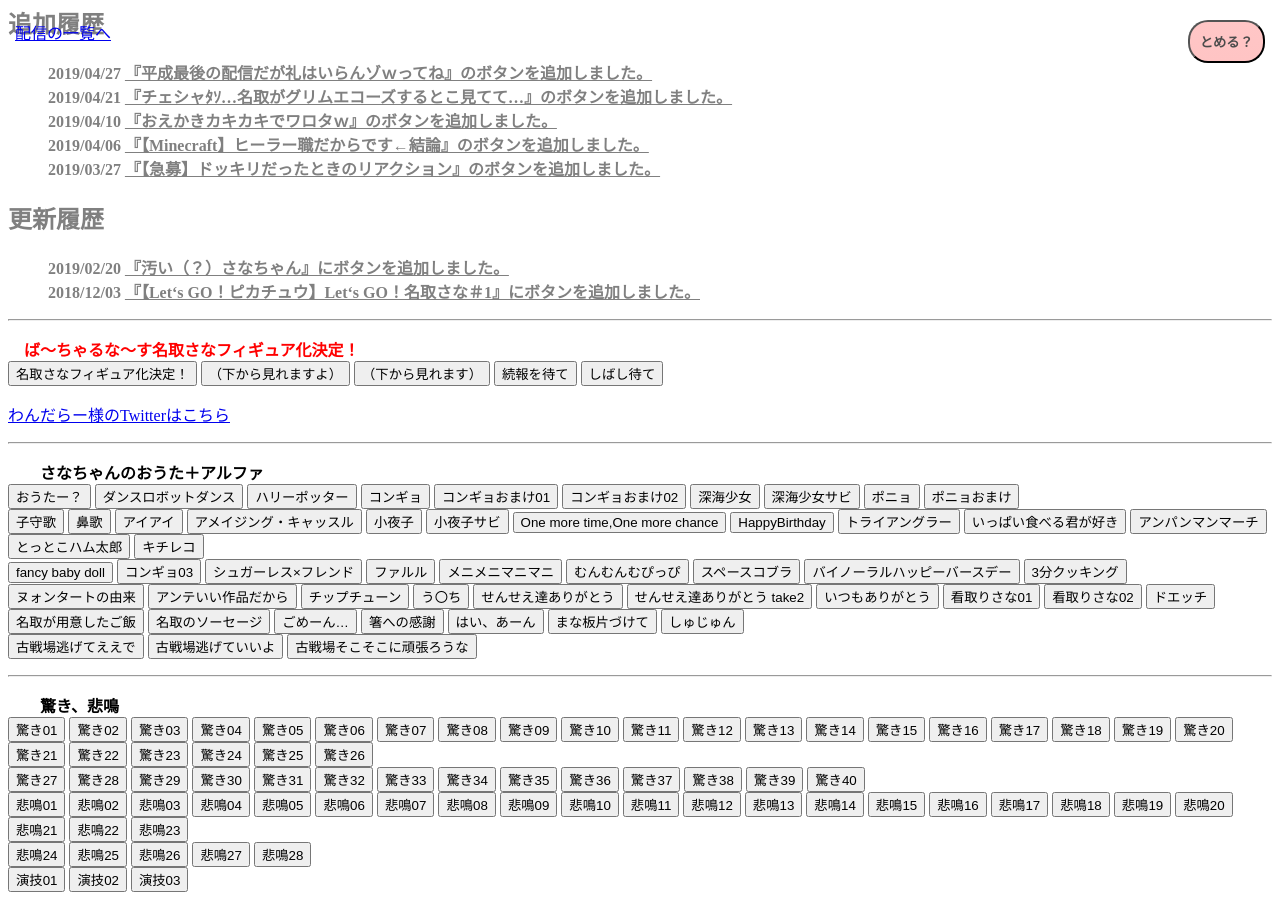
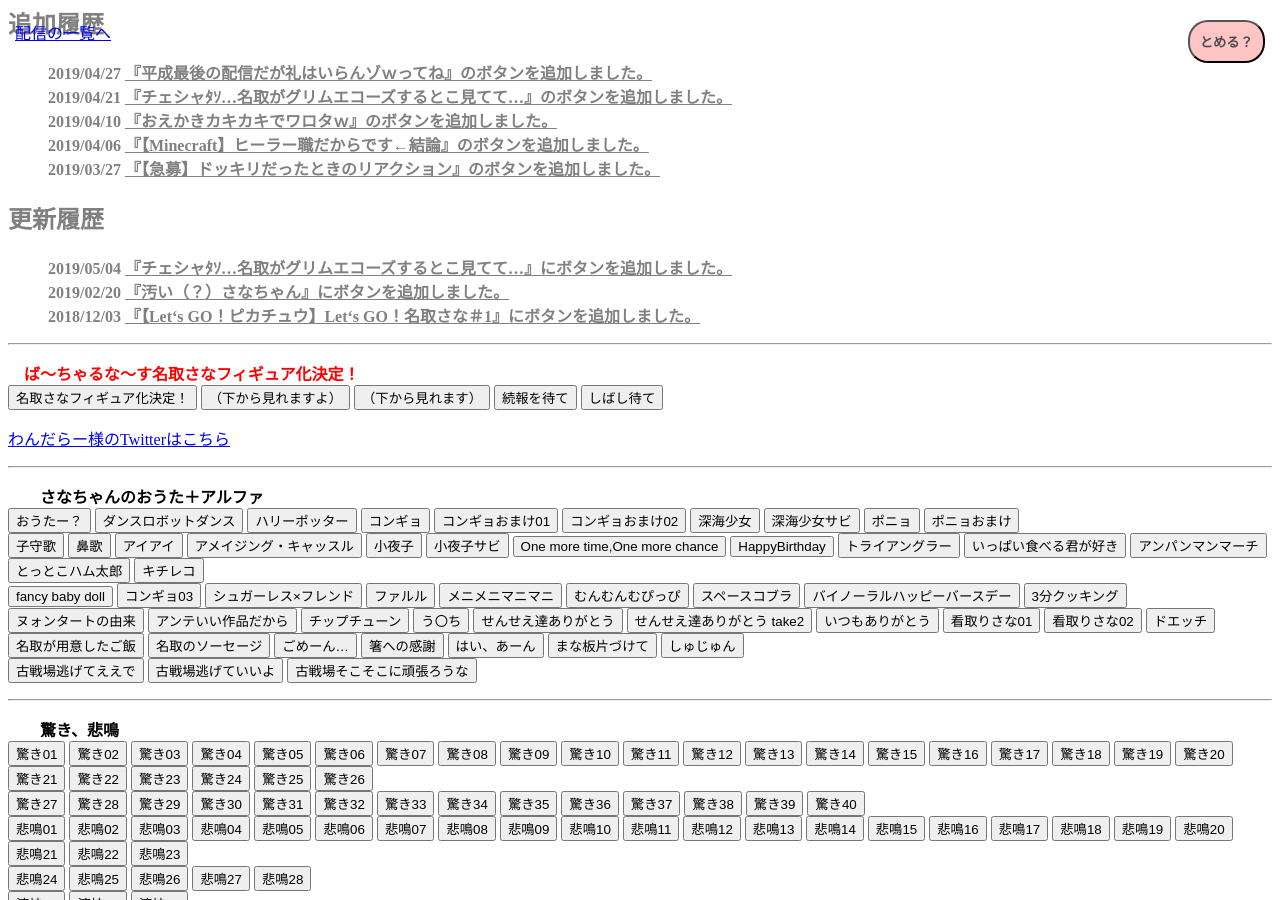
Before and after one commit to sanabutton/sanabutton.github.io, a Jekyll site: the page built from index.html, in a window 1280 px wide and 900 px high, scrolled down 444 px. Built offline with Jekyll 4.4.1, drawn with Linux system fonts in a browser that asks for light colours; comment, search, counter and statistics services are not loaded.

Commit message:
更新日を更新

```diff
--- a/_posts/2019-04-20-チェシャﾀｿ…名取がグリムエコーズするとこ見てて….json
+++ b/_posts/2019-04-20-チェシャﾀｿ…名取がグリムエコーズするとこ見てて….json
@@ -1,6 +1,7 @@
 ---
 stream_id: lKv11H5CbAk
 date: 2019-04-21
+last_modified_at: 2019-05-04
 buttons:
   - - file-name: 名取がグリムエコーズするとこ見てて/タイトルコール
       value: タイトルコール
```
